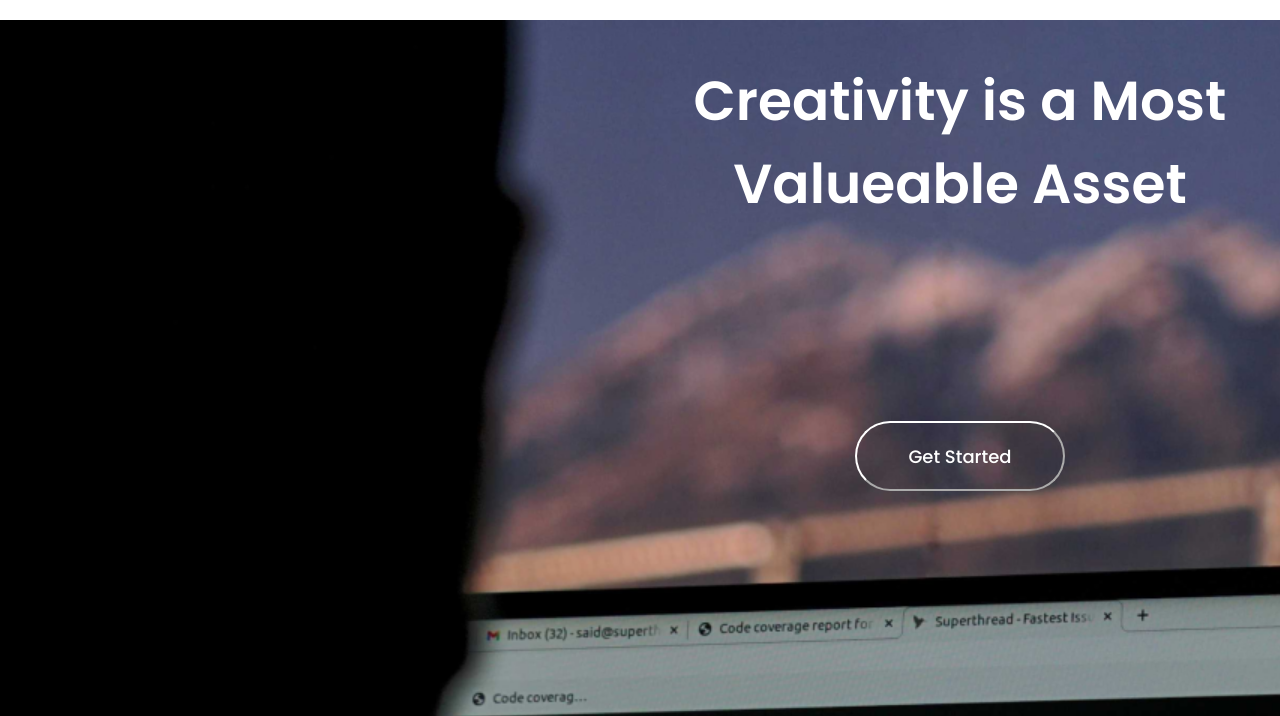
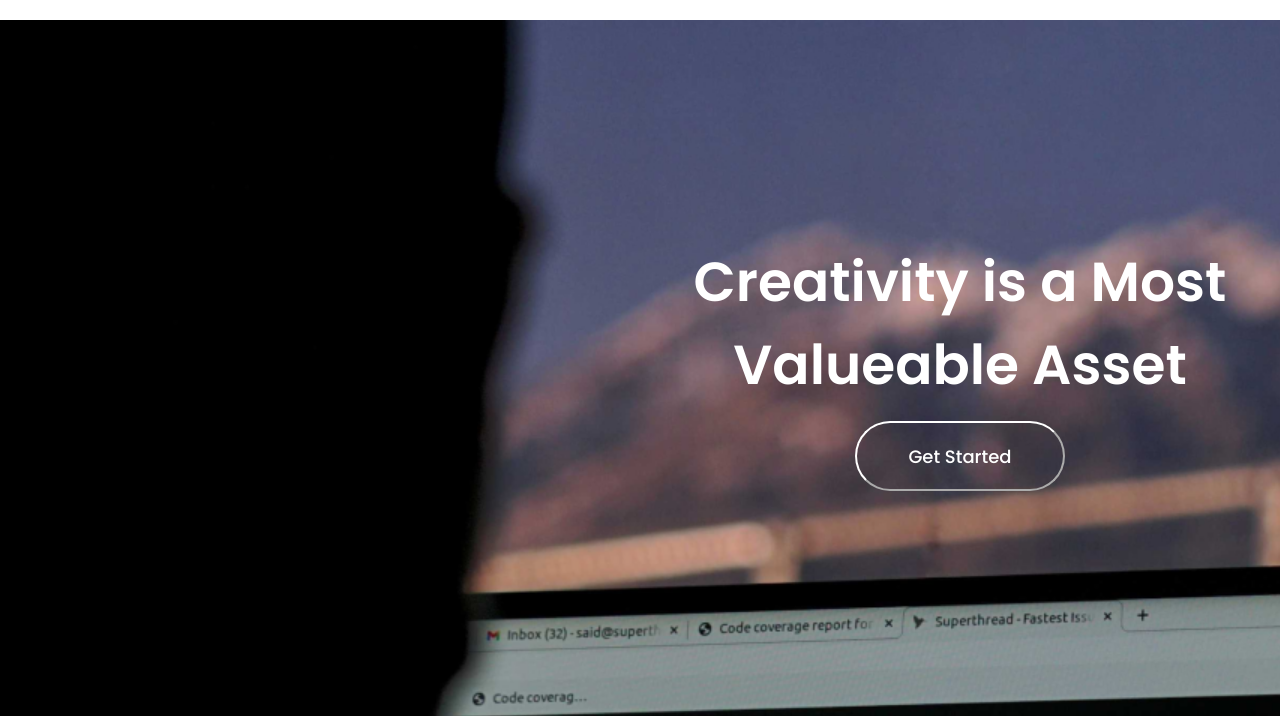
Before and after one commit to MuhamedKrecinic/space-z, a plain HTML site: page index.html in a window 1280 px wide. Shown: the part 84-800 px from the top of the page. Drawn offline with Linux system fonts and the light colour scheme.

Commit message:
Update style.css

```diff
--- a/style.css
+++ b/style.css
@@ -61,7 +61,7 @@ main h1{
     color: white;
     font-size: 55px;
     line-height: 82.5px;
-    padding-top: 40px;
+    padding-top: 221px;
     font-family: 'Poppins', sans-serif;
     font-weight: 600;
 }
```
